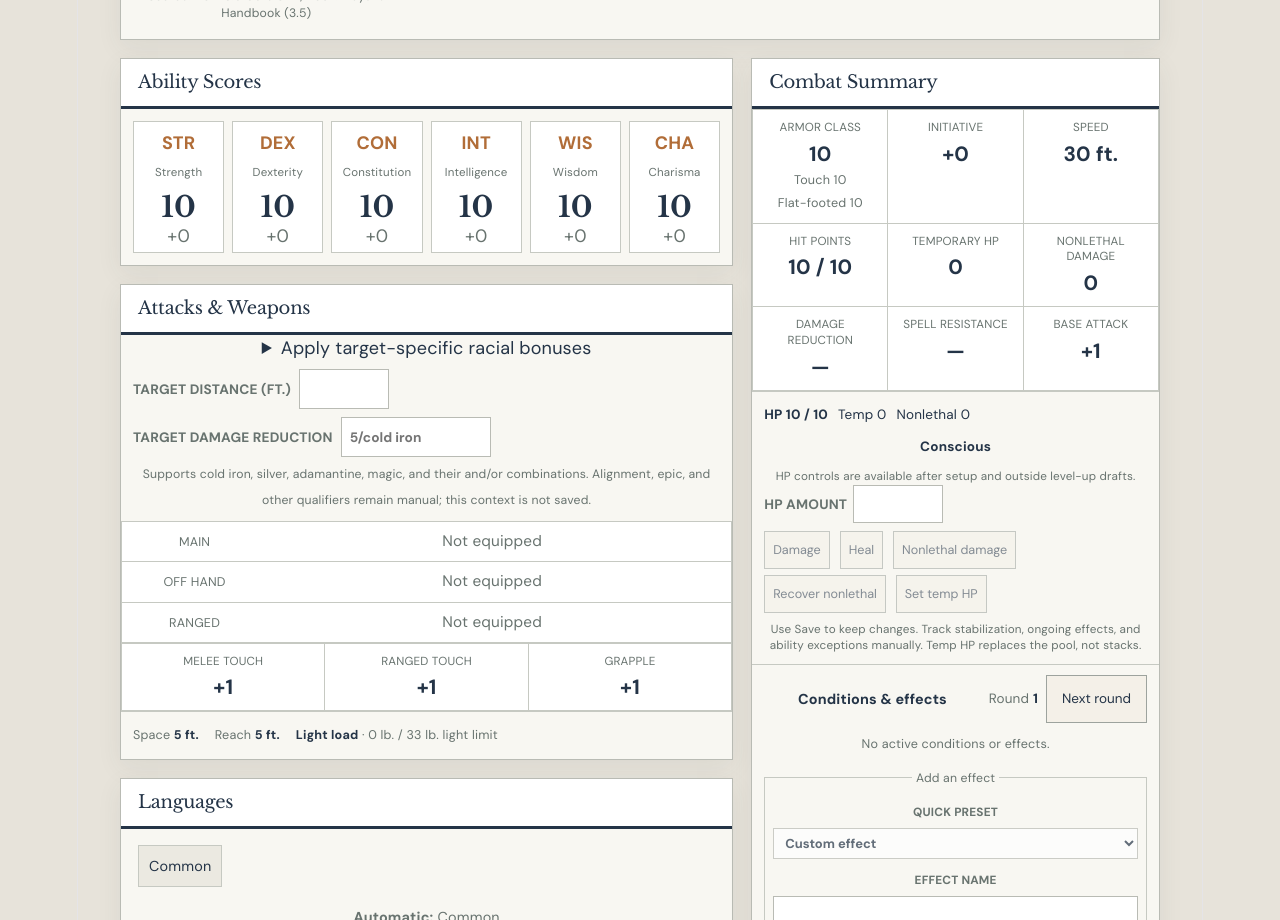
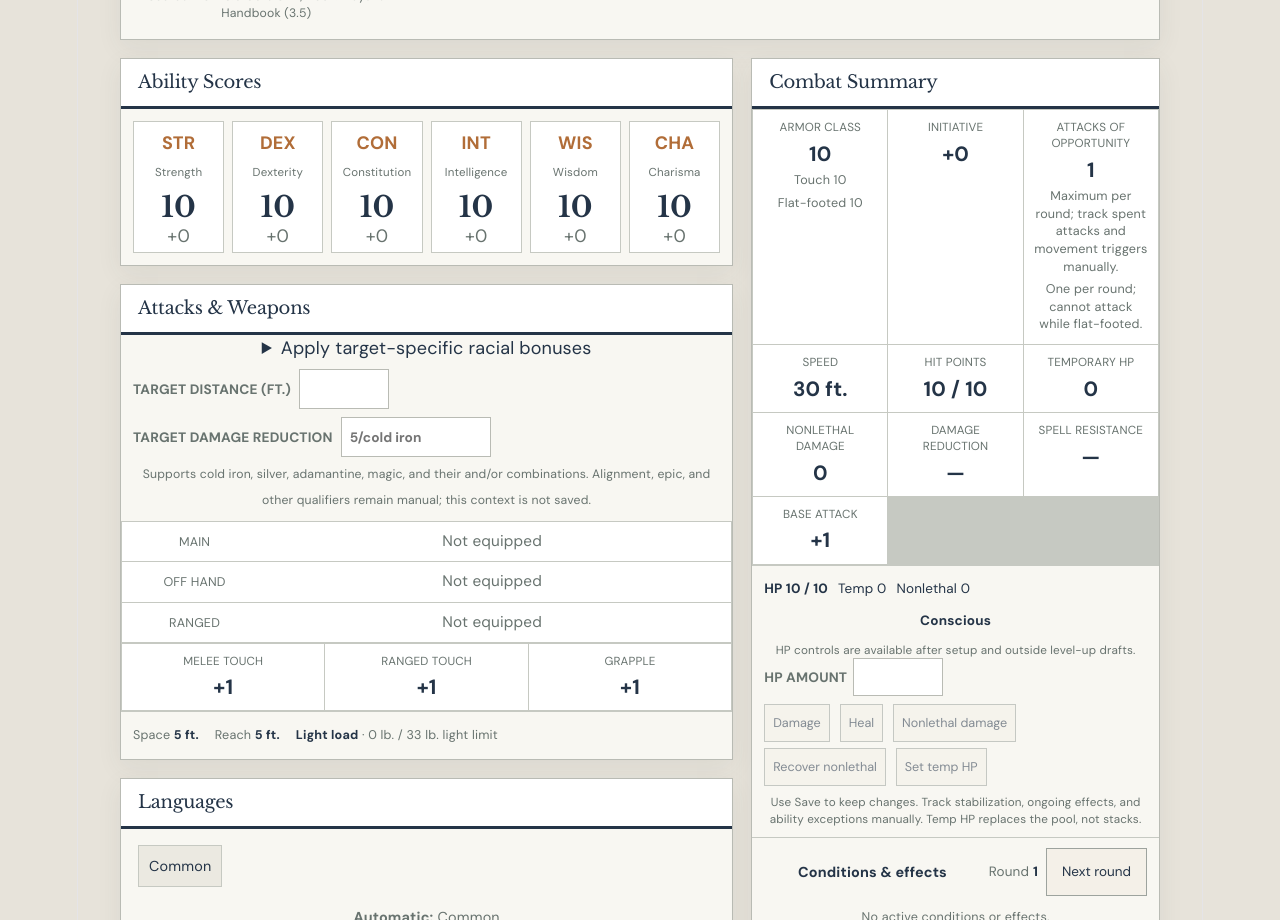
Before and after one commit to TravisKlabo/dnd3.5_character_builder_3.0, a React (Vite) app: page / in a window 1280 px wide. Shown: the part 1520-2440 px from the top of the page. Built offline with nearby package versions, Linux system fonts and the light colour scheme.

Commit message:
Show Combat Reflexes attack capacity
Co-authored-by: Copilot <223556219+Copilot@users.noreply.github.com>

```diff
--- a/src/components/CharacterSheet.tsx
+++ b/src/components/CharacterSheet.tsx
@@ -4,7 +4,7 @@ import { getLevelUpClassId, formatModifier, getBaseAttackBonus, getTwoWeaponAtta
 import { type SkillSynergyContext } from "../rules";
 import { getMovement, getEncumbrance, getArmorNonproficiencyPenalties, getClassFeatureDisplay, getWeaponSizeHandling } from "../rules";
 import { abilities, skills, skillDescriptions, abilityLabels, featCatalog, classFeatureDescriptions } from "../data/characterCatalog";
-import { Panel, Stat, ArmorClassStat, SpecialAttackStats, CombatMovementLine, SavingThrowStat, RangedDistanceControl, TargetDamageReductionControl, RangedAmmunitionControl, CombatExpertiseControl, PowerAttackControl, DodgeTargetControl, ContentSourceLabel } from "./shared";
+import { Panel, Stat, ArmorClassStat, SpecialAttackStats, CombatMovementLine, SavingThrowStat, RangedDistanceControl, TargetDamageReductionControl, RangedAmmunitionControl, CombatExpertiseControl, PowerAttackControl, DodgeTargetControl, AttacksOfOpportunityStat, ContentSourceLabel } from "./shared";
 import { LanguagePicker, FeatPicker } from "./pickers";
 import { CharacterNotes } from "./CharacterNotes";
 import { HitPointTracker } from "./HitPointTracker";
@@ -506,6 +506,7 @@ export function CharacterSheet({
               ...getCombatEffectDetails(character, "checks"),
             ].join("\n") || undefined}
           />
+          <AttacksOfOpportunityStat character={character} />
           <Stat
             label="Speed"
             value={`${getMovement(character).speed} ft.`}
--- a/src/components/EquipmentSheet.tsx
+++ b/src/components/EquipmentSheet.tsx
@@ -1,5 +1,5 @@
 import { type Character } from "../domain";
-import { Stat, ArmorClassStat, SpecialAttackStats, CombatMovementLine, RangedDistanceControl, TargetDamageReductionControl, RangedAmmunitionControl, CombatExpertiseControl, PowerAttackControl, DodgeTargetControl } from "./shared";
+import { Stat, ArmorClassStat, SpecialAttackStats, CombatMovementLine, RangedDistanceControl, TargetDamageReductionControl, RangedAmmunitionControl, CombatExpertiseControl, PowerAttackControl, DodgeTargetControl, AttacksOfOpportunityStat } from "./shared";
 import { getCarriedWeight, getTwoWeaponAttackPenalty, getEquippedWeaponStats, getWeaponSizeHandling, getWeaponCompatibilityWarning, getMainWeaponGripState, getDoubleWeaponModeState, getTowerShieldState, getShieldBashState, getEffectiveWeaponKey, formatModifier, getInventoryEntryDetails, formatSpellSchool, adjustWandCharges, unequipInventoryItem, equipInventoryItem, removeInventoryItem } from "../rules";
 import { getEncumbrance, getMovement } from "../rules";
 
@@ -135,6 +135,7 @@ export function EquipmentSheet({
           dodgeTargetSelected={dodgeTargetSelected}
         />
         <Stat label="Speed" value={`${movement.speed} ft.`} detail={movement.causes} />
+        <AttacksOfOpportunityStat character={character} />
       </div>
       {encumbrance.unknownWeights.length > 0 && <p className="combat-note" role="status">
         Load uses known weights only. Missing weight: {encumbrance.unknownWeights.join(", ")}.
--- a/src/components/shared.tsx
+++ b/src/components/shared.tsx
@@ -1,5 +1,5 @@
 import { contentSources, type Character, type CombatTargetType, type ContentSourceId, type SavingThrowCondition } from "../domain";
-import { formatModifier, getArmorClassValues, getArmorClassRestrictions, getSpecialAttackBonuses, getCombatSpace, getEncumbrance, getSavingThrow, getCombatExpertiseAmount, getCombatExpertiseLimit, getPowerAttackAmount, getPowerAttackLimit, getDodgeFeatBonus } from "../rules";
+import { formatModifier, getArmorClassValues, getArmorClassRestrictions, getSpecialAttackBonuses, getCombatSpace, getEncumbrance, getSavingThrow, getCombatExpertiseAmount, getCombatExpertiseLimit, getPowerAttackAmount, getPowerAttackLimit, getDodgeFeatBonus, getAttackOfOpportunityCapacity } from "../rules";
 
 export function ContentSourceLabel({ source, book }: { source: ContentSourceId; book?: string }) {
   return (
@@ -241,6 +241,20 @@ export function ArmorClassStat({
     title={`${defenses.detail.join("\n")}\nTouch ignores armor, shield, and natural armor bonuses, retains deflection and armor/load Dexterity limits. Flat-footed ${defenses.retainsDexterity ? "retains Dexterity with Uncanny Dodge" : "loses positive Dexterity, but retains penalties"}. Apply other unmodeled effects manually.`} />;
 }
 
+export function AttacksOfOpportunityStat({ character }: { character: Character }) {
+  const capacity = getAttackOfOpportunityCapacity(character);
+  return <Stat
+    label="Attacks of Opportunity"
+    value={String(capacity.maximumPerRound)}
+    detail={[
+      "Maximum per round; track spent attacks and movement triggers manually.",
+      capacity.hasCombatReflexes
+        ? `Combat Reflexes: ${capacity.additionalAttacks} additional from DEX ${formatModifier(capacity.dexterityBonus)}; can attack while flat-footed.`
+        : "One per round; cannot attack while flat-footed.",
+    ]}
+  />;
+}
+
 export function SavingThrowStat({ character, save, label, conditions = [] }: {
   character: Character;
   save: "fortitude" | "reflex" | "will";
--- a/src/data/characterCatalog.ts
+++ b/src/data/characterCatalog.ts
@@ -522,7 +522,7 @@ export const featCatalog: FeatDefinition[] = ([
     id: "combat-reflexes",
     name: "Combat Reflexes",
     source: "core-35-srd",
-    description: "Make additional attacks of opportunity based on Dexterity.",
+    description: "Make additional attacks of opportunity equal to your Dexterity bonus and while flat-footed.",
     fighterBonus: true,
   },
   {
--- a/src/rules.ts
+++ b/src/rules.ts
@@ -1315,6 +1315,19 @@ export function getDodgeFeatBonus(character: Character, againstSelectedOpponent
     getEffectiveAbilityScore(character, "dex") >= 13
     ? 1
     : 0;
+}
+
+export function getAttackOfOpportunityCapacity(character: Character) {
+  const hasCombatReflexes = getChosenFeats(character).includes("combat-reflexes");
+  const dexterityBonus = abilityModifier(getEffectiveAbilityScore(character, "dex"));
+  const additionalAttacks = hasCombatReflexes ? Math.max(0, dexterityBonus) : 0;
+  return {
+    maximumPerRound: 1 + additionalAttacks,
+    additionalAttacks,
+    hasCombatReflexes,
+    canAttackWhileFlatFooted: hasCombatReflexes,
+    dexterityBonus,
+  };
 }
 
 export function getInitiativeModifier(character: Character) {
```
Also changed, not shown: 3 other files (tests, documents, lock files or other folders).
